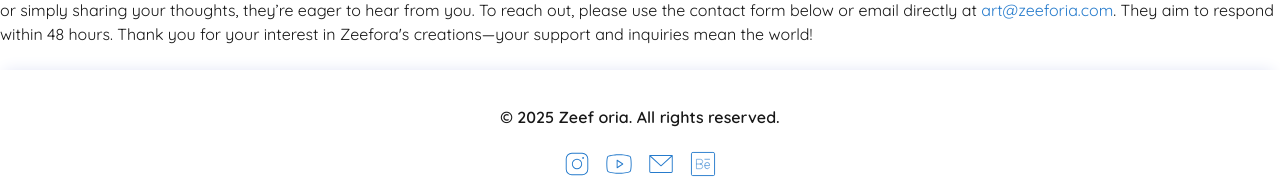
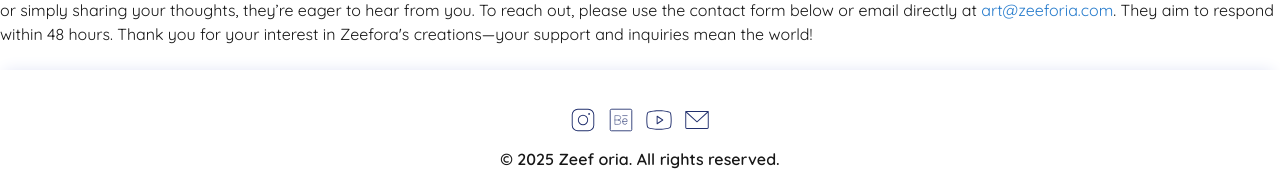
Before and after one commit to blacksheepIV/zeeforia, a Next.js app: page / in a window 1280 px wide. Shown: the part 2198-2393 px from the top of the page. Built offline with nearby package versions, Linux system fonts and the light colour scheme.

Commit message:
:lipstick: Sidenav
update sidenav styles temporary

```diff
--- a/app/components/Footer/index.tsx
+++ b/app/components/Footer/index.tsx
@@ -14,25 +14,31 @@ function Footer() {
     setToday(currentDate)
   }, [])
   return (
-    <div className="w-full h-32 font-quicksand pt-4  px-6 flex flex-col justify-center items-center bg-white shadow-custom">
+    <div className="w-full h-32 font-quicksand pt-2  px-6 hidden lg:flex lg:flex-col lg:justify-center lg:items-center bg-white shadow-custom">
       {/* <div className="h-[0.5px] w-[50%] bg-fade-gradiant mb-3"></div> */}
-      <p className="font-semibold">
-        © {today?.getFullYear()} Zeef oria. All rights reserved.
-      </p>
-      <div className="mt-5 w-full flex gap-3 justify-center items-center">
+
+      <div className="w-full flex gap-x-2 justify-center items-center">
         <a
           href="https://www.instagram.com/zeef_oria/"
           target="_blank"
           className="hover:scale-125"
         >
-          <InstagramIcon width={30} height={30} fill="#267bcc" />
+          <InstagramIcon width={30} height={30} fill="#22306e" />
         </a>
+        <a
+          href="https://www.behance.net/zeeforia"
+          target="_blank"
+          className="hover:scale-125"
+        >
+          <BehanceIcon width={30} height={28} fill="#22306e" />
+        </a>
+
         <a
           href="https://youtube.com/@zeeforia?si=g-C1rerJMBhhyuWg"
           target="_blank"
           className="hover:scale-125"
         >
-          <YoutubeIcon width={30} height={30} fill="#267bcc" />
+          <YoutubeIcon width={30} height={30} fill="#22306e" />
         </a>
 
         <a
@@ -40,17 +46,12 @@ function Footer() {
           target="_blank"
           className="hover:scale-125"
         >
-          <EmailIcon width={30} height={30} fill="#267bcc" />
-        </a>
-
-        <a
-          href="https://www.behance.net/zeeforia"
-          target="_blank"
-          className="hover:scale-125"
-        >
-          <BehanceIcon width={30} height={30} fill="#267bcc" />
+          <EmailIcon width={30} height={30} fill="#22306e" />
         </a>
       </div>
+      <p className="font-semibold mt-3">
+        © {today?.getFullYear()} Zeef oria. All rights reserved.
+      </p>
     </div>
   )
 }
--- a/app/components/Icons/index.tsx
+++ b/app/components/Icons/index.tsx
@@ -64,7 +64,7 @@ function EmailIcon(props: IconProps) {
   )
 }
 
-function BehanceIcon(props: IconProps) {
+function BehanceIcon({ fill = '#000', ...props }: IconProps) {
   return (
     <svg
       fill="currentColor"
@@ -74,7 +74,7 @@ function BehanceIcon(props: IconProps) {
     >
       <path
         fill="none"
-        stroke="#267bcc"
+        stroke={fill}
         strokeLinecap="round"
         strokeLinejoin="round"
         strokeWidth="1.5"
@@ -82,14 +82,14 @@ function BehanceIcon(props: IconProps) {
       />
       <path
         fill="none"
-        stroke="#267bcc"
+        stroke={fill}
         strokeLinecap="round"
         strokeLinejoin="round"
         d="M34.0045,29.6513a3.778,3.778,0,0,1-3.2838,1.9072h0a3.7792,3.7792,0,0,1-3.7792-3.7792V25.3227a3.7792,3.7792,0,0,1,3.7792-3.7792h0A3.7792,3.7792,0,0,1,34.5,25.3227V26.551H26.9415"
       />
       <path
         fill="none"
-        stroke="#267bcc"
+        stroke={fill}
         strokeLinecap="round"
         strokeLinejoin="round"
         strokeWidth="0.8662"
@@ -97,7 +97,7 @@ function BehanceIcon(props: IconProps) {
       />
       <line
         fill="none"
-        stroke="#267bcc"
+        stroke={fill}
         strokeLinecap="round"
         strokeLinejoin="round"
         strokeWidth="0.8662"
@@ -108,7 +108,7 @@ function BehanceIcon(props: IconProps) {
       />
       <line
         fill="none"
-        stroke="#267bcc"
+        stroke={fill}
         strokeLinecap="round"
         strokeLinejoin="round"
         x1="26.9415"
@@ -120,4 +120,56 @@ function BehanceIcon(props: IconProps) {
   )
 }
 
-export { MenuIcon, InstagramIcon, YoutubeIcon, EmailIcon, BehanceIcon }
+function ExternalLinkIcon({ fill = '#000', ...props }: IconProps) {
+  return (
+    <svg
+      viewBox="0 0 24 24"
+      fill="none"
+      xmlns="http://www.w3.org/2000/svg"
+      {...props}
+    >
+      <g id="Interface / External_Link">
+        <path
+          id="Vector"
+          d="M10.0002 5H8.2002C7.08009 5 6.51962 5 6.0918 5.21799C5.71547 5.40973 5.40973 5.71547 5.21799 6.0918C5 6.51962 5 7.08009 5 8.2002V15.8002C5 16.9203 5 17.4801 5.21799 17.9079C5.40973 18.2842 5.71547 18.5905 6.0918 18.7822C6.5192 19 7.07899 19 8.19691 19H15.8031C16.921 19 17.48 19 17.9074 18.7822C18.2837 18.5905 18.5905 18.2839 18.7822 17.9076C19 17.4802 19 16.921 19 15.8031V14M20 9V4M20 4H15M20 4L13 11"
+          stroke={fill}
+          strokeWidth="2"
+          strokeLinecap="round"
+          strokeLinejoin="round"
+        />
+      </g>
+    </svg>
+  )
+}
+
+function CloseIcon({ fill = '#000', ...props }: IconProps) {
+  return (
+    <svg
+      viewBox="0 0 24 24"
+      fill="none"
+      xmlns="http://www.w3.org/2000/svg"
+      {...props}
+    >
+      <g id="Menu / Close_LG">
+        <path
+          id="Vector"
+          d="M21 21L12 12M12 12L3 3M12 12L21.0001 3M12 12L3 21.0001"
+          stroke={fill}
+          strokeWidth="2"
+          strokeLinecap="round"
+          strokeLinejoin="round"
+        />
+      </g>
+    </svg>
+  )
+}
+
+export {
+  MenuIcon,
+  InstagramIcon,
+  YoutubeIcon,
+  EmailIcon,
+  BehanceIcon,
+  ExternalLinkIcon,
+  CloseIcon,
+}
--- a/app/components/NavBar/index.tsx
+++ b/app/components/NavBar/index.tsx
@@ -2,7 +2,15 @@
 import Link from 'next/link'
 import Image from 'next/image'
 import React, { useState, useEffect } from 'react'
-import { MenuIcon } from '@/app/components/Icons'
+import {
+  MenuIcon,
+  CloseIcon,
+  ExternalLinkIcon,
+  EmailIcon,
+  InstagramIcon,
+  YoutubeIcon,
+  BehanceIcon,
+} from '@/app/components/Icons'
 import { navbarItems } from '@/app/constants/menuItems'
 import clsx from 'clsx'
 
@@ -82,26 +90,28 @@ function Navbar() {
             ))}
           </ul>
         </div>
-        <div
+        <button
           className="burger lg:hidden sm:block "
           onClick={() => setIsMenuOpen(true)}
         >
           <MenuIcon fill={isScrolled ? '#000' : '#fff'} className="size-8" />
-        </div>
+        </button>
         <div
           className={clsx(
-            'fixed top-0 right-0 h-full w-full overflow-hidden bg-raisin_black-500 bg-opacity-95 shadow-lg transform transition-transform duration-500',
+            'fixed top-0 right-0 h-full w-full overflow-hidden bg-raisin_black-500 b shadow-lg transform transition-transform duration-500',
             { 'translate-x-0': isMenuOpen, 'translate-x-full': !isMenuOpen },
           )}
         >
-          <div className="p-4">
-            <button
-              className="close-btn text-white text-3xl"
-              onClick={() => setIsMenuOpen(false)}
-            >
-              &times;
-            </button>
-            <ul className="mt-12 space-y-4 flex flex-col gap-5 height-[500px] items-center ">
+          <div className="flex flex-col items-center ">
+            <div className="flex w-full justify-end items-center p-4">
+              <button
+                className="close-btn"
+                onClick={() => setIsMenuOpen(false)}
+              >
+                <CloseIcon fill="#fff" width={30} height={30} />
+              </button>
+            </div>
+            <ul className="mt-12 space-y-4 flex flex-col gap-4 height-[500px] items-center ">
               {navbarItems.map((navItem, index) => (
                 <li key={`${index}-${navItem.title}`}>
                   <Link
@@ -110,13 +120,59 @@ function Navbar() {
                       setIsMenuOpen(false)
                       handleScrollTo(e, navItem.path)
                     }}
-                    className="block text-3xl font-medium text-white"
+                    className="block text-3xl font-semibold text-white"
                   >
                     {navItem.title}
                   </Link>
                 </li>
               ))}
             </ul>
+
+            <Link
+              href="/portfolio"
+              className="mt-12 flex items-center gap-2 text-steel_blue-500 text-3xl font-medium transition"
+            >
+              Portfolio
+              <ExternalLinkIcon width={16} height={16} fill="#1e62a2" />
+            </Link>
+
+            <div className=" absolute bottom-0 left-0 w-full font-quicksand flex flex-col justify-center items-center">
+              <div className=" w-full flex gap-x-2 justify-center items-center">
+                <a
+                  href="https://www.instagram.com/zeef_oria/"
+                  target="_blank"
+                  className="hover:scale-125"
+                >
+                  <InstagramIcon width={30} height={30} fill="#fff" />
+                </a>
+                <a
+                  href="https://www.behance.net/zeeforia"
+                  target="_blank"
+                  className="hover:scale-125"
+                >
+                  <BehanceIcon width={30} height={28} fill="#fff" />
+                </a>
+
+                <a
+                  href="https://youtube.com/@zeeforia?si=g-C1rerJMBhhyuWg"
+                  target="_blank"
+                  className="hover:scale-125"
+                >
+                  <YoutubeIcon width={30} height={30} fill="#fff" />
+                </a>
+
+                <a
+                  href="mailto:art@zeeforia.com"
+                  target="_blank"
+                  className="hover:scale-125"
+                >
+                  <EmailIcon width={30} height={30} fill="#fff" />
+                </a>
+              </div>
+              <p className="font-semibold mt-3 mb-2 text-white">
+                © {new Date()?.getFullYear()} Zeef oria. All rights reserved.
+              </p>
+            </div>
           </div>
         </div>
       </div>
```
